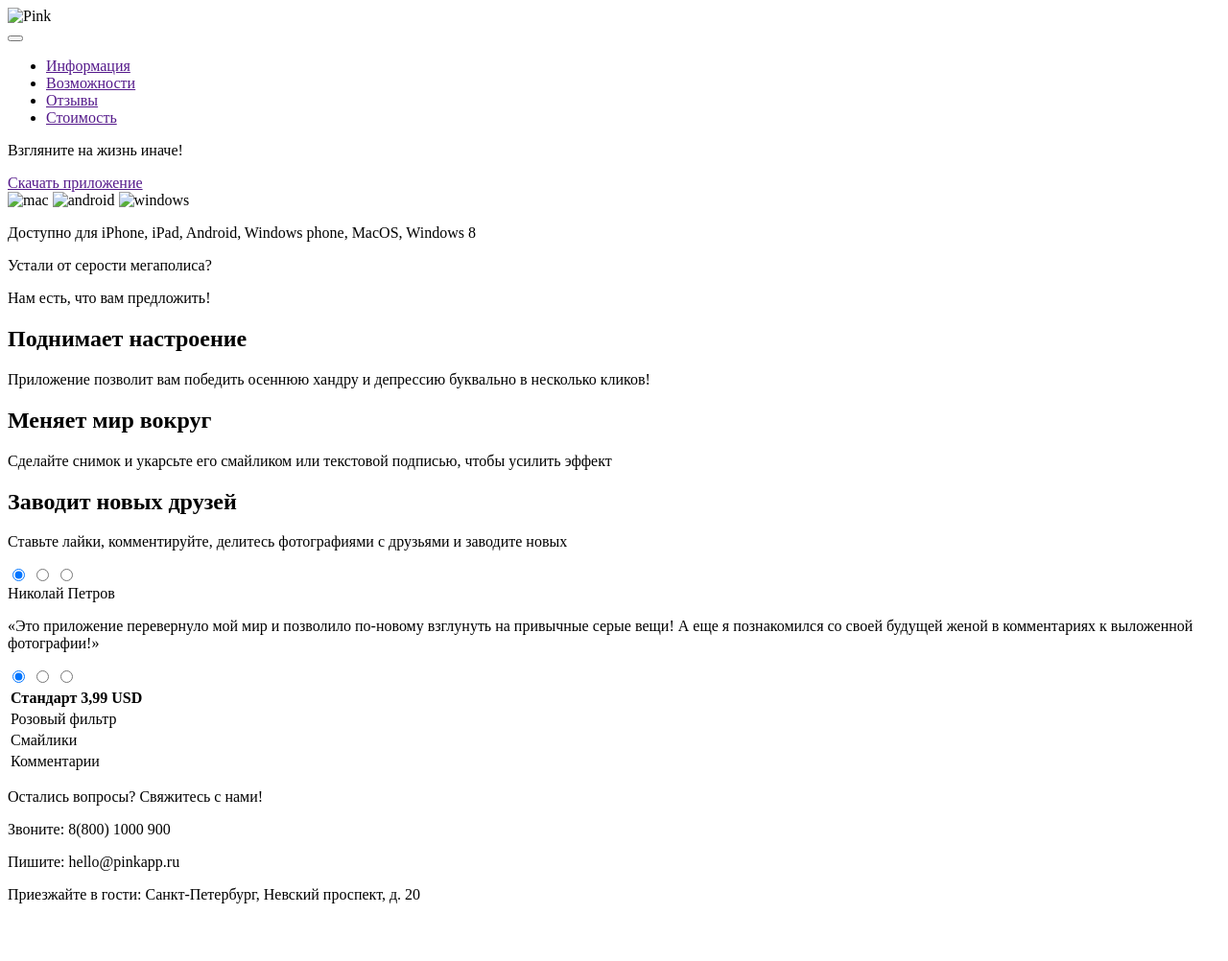
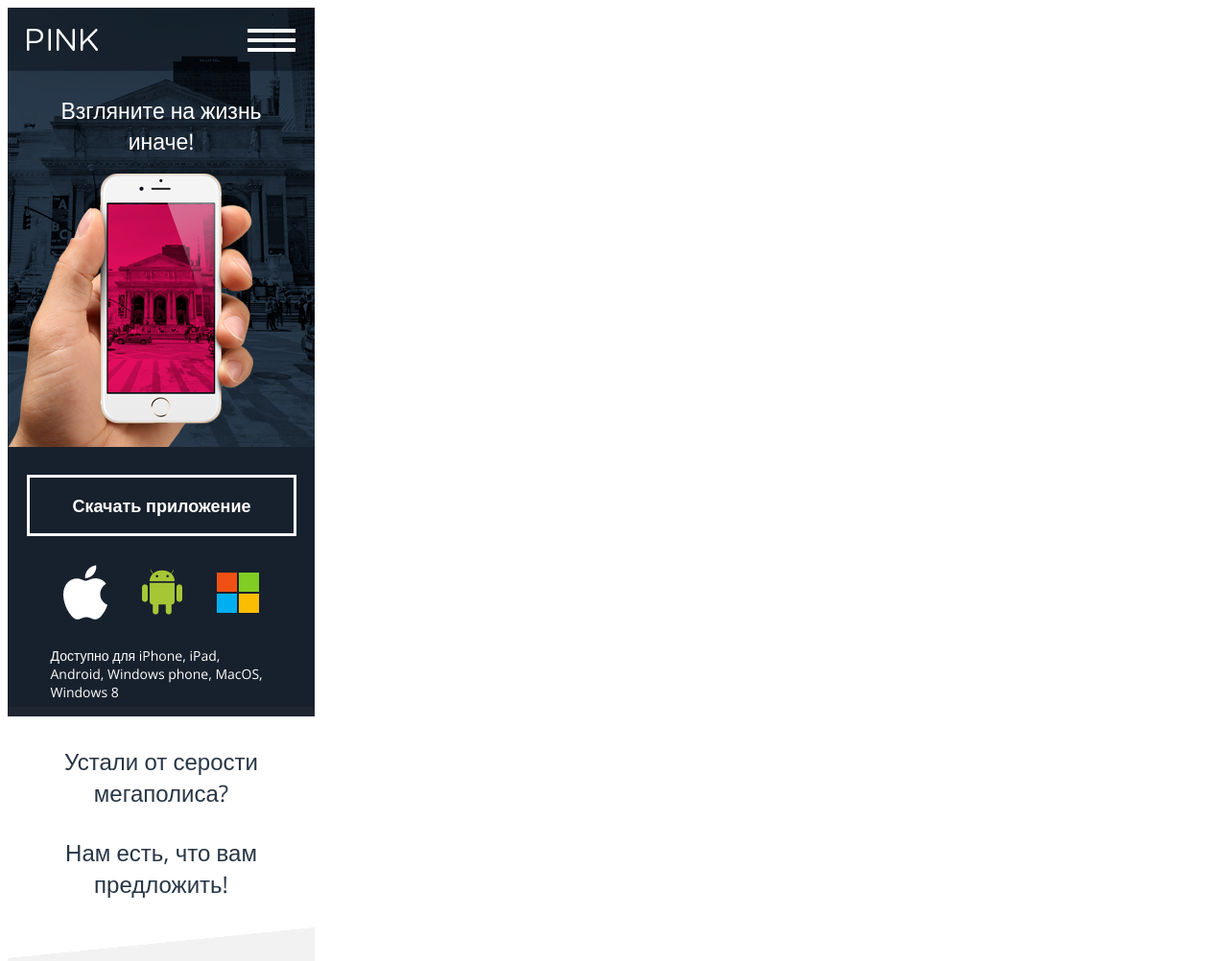
Before and after one commit to iuliya/4998-Pink, a website: page index.html in a window 1280 px wide. Shown: the top 1002 px of the page at 96% size. Before the commit the page ends 958 px from the top, so only its background shows below. Drawn offline with nearby package versions, Linux system fonts and the light colour scheme.

Commit message:
Задание 3

```diff
--- /dev/null
+++ b/css/style-header.css
@@ -0,0 +1,131 @@
+.page-wrapper {
+    width: 320px;
+}
+.page-header {
+    background-color: #1d2631;
+    background-image: url("../img/bg-page-header.png");
+    background-repeat: no-repeat;
+    color: white;
+    min-height: 729px;
+    position: relative;
+}
+.page-header--clearfix::after {
+    clear: both;
+    content: "";
+    display: table;
+    margin-bottom: 25px;
+}
+.page-header__logo-wrap {
+    float: left;
+    height: 66px;
+}
+.page-header__logo-wrap img {
+    margin-left: 20px;
+    margin-top: 22px;
+
+    position: relative;
+    z-index: 5;
+}
+.page-header__menu-btn-wrap {
+    float: right;
+}
+.page-header__menu-btn {
+    display: block;
+    border: medium none;
+    cursor: pointer;
+    height: 24px;
+    margin-right: 20px;
+    margin-top: 22px;
+    padding: 0;
+    position: relative;
+    width: 50px;
+    z-index: 5;
+}
+.page-header__menu-btn--open {
+    background: url("../img/btn-menu-open.png") no-repeat;
+}
+.page-header__menu-btn--close {
+    background: url("../img/btn-menu-close.png") no-repeat right center;
+}
+.page-header .main-menu {
+    display: block;
+    background-color: #283645;
+    padding-top: 69px;
+    position: absolute;
+    top: 0;
+    width: 320px;
+}
+
+.page-header .main-menu--close{
+    display: none;
+}
+.page-header .main-menu ul {
+    box-shadow: 0 -1px black;
+    margin: 0;
+    padding: 0;
+}
+.page-header .main-menu li {
+    list-style: outside none none;
+}
+.page-header .main-menu li a {
+    background-color: #283645;
+    box-shadow: 0 -1px black inset, 0 1px #495562 inset;
+    color: #fff;
+    display: block;
+    font-family: "Open Sans",sans-serif;
+    font-size: 18px;
+    font-weight: 400;
+    line-height: 32px;
+    padding: 16px 0;
+    text-align: center;
+    text-decoration: none;
+    text-transform: uppercase;
+}
+.page-header__slogan {
+    font-family: "Open Sans",sans-serif;
+    font-size: 23px;
+    font-weight: 300;
+    margin: 0 auto 332px;
+    padding: 0;
+    text-align: center;
+    width: 221px;
+}
+.page-header .application {
+    margin: 0 auto;
+    width: 280px;
+}
+.page-header .application__download-btn {
+    border: 3px solid white;
+    color: #fff;
+    display: block;
+    font-family: "Open Sans",sans-serif;
+    font-size: 18px;
+    font-weight: 700;
+    line-height: 18px;
+    margin-bottom: 30px;
+    padding: 20px 0;
+    text-align: center;
+    text-decoration: none;
+    width: 275px;
+}
+.page-header .application__device-logo {
+    margin: 0 auto 28px;
+    min-height: 57px;
+    width: 205px;
+}
+.page-header .application__device-logo img {
+    padding-right: 32px;
+    vertical-align: middle;
+}
+.page-header .application__device-logo img:nth-child(3n) {
+    padding-right: 0;
+}
+.page-header .application__device-name {
+    color: #fff;
+    font-family: "Open Sans",sans-serif;
+    font-size: 14px;
+    font-weight: 300;
+    margin: 0 auto;
+    padding-bottom: 16px;
+    width: 231px;
+}
--- a/index.html
+++ b/index.html
@@ -4,7 +4,9 @@
 <head>
   <meta charset="utf-8">
   <title>HTML Academy: Pink</title>
-  <!-- <link rel="stylesheet" href="css/style.css"> -->
+  <link rel="stylesheet" href="css/style-header.css">
+  <link rel="stylesheet" href="css/style.css">
+  <link href='http://fonts.googleapis.com/css?family=Open+Sans:400,300,700&subset=latin,cyrillic-ext,cyrillic' rel='stylesheet' type='text/css'>
 </head>
 
 <body>
@@ -12,13 +14,13 @@
         <header class="page-header">
             <div class="page-header--clearfix">
                 <div class="page-header__logo-wrap">
-                    <img src="" alt="Pink" class="logo">
+                    <img src="img/logo.png" alt="Pink">
                 </div>
                 <div class="page-header__menu-btn-wrap">
-                    <button type="button" class="page-header__menu-btn page-header__menu-btn--open"></button>
+                    <a href="" class="page-header__menu-btn page-header__menu-btn--open"></a>
                 </div>
             </div>
-            <nav class="main-menu">
+            <nav class="main-menu main-menu--close">
                 <ul>
                     <li><a href="">Информация</a></li>
                     <li><a href="">Возможности</a></li>
@@ -27,13 +29,16 @@
                 </ul>
             </nav>
             <p class="page-header__slogan">Взгляните на жизнь иначе!</p>
-            <a class="page-header__download-btn" href="">Скачать приложение</a>
-            <div class="page-header__device-logo">
-                <img src="" alt="mac">
-                <img src="" alt="android">
-                <img src="" alt="windows">
+            <div class="application">
+                <a class="application__download-btn" href="">Скачать приложение</a>
+                <div class="application__device-logo">
+                    <img src="img/logo-apple.png
+                    " alt="mac">
+                    <img src="img/logo-android.png" alt="android">
+                    <img src="img/logo-microsoft.png" alt="windows">
+                </div>
+                <p class="application__device-name">Доступно для iPhone, iPad, Android, Windows phone, MacOS, Windows 8</p>
             </div>
-            <p class="page-header__device">Доступно для iPhone, iPad, Android, Windows phone, MacOS, Windows 8</p>
         </header>
         <div class="page-content">
             <div  class="page-content__text">
@@ -59,14 +64,14 @@
                 <input type="radio" id="comment-2" name="toggle1">
                 <input type="radio" id="comment-3" name="toggle1">
                 <div class="slider-comments__controls">
-                    <label for="comment-1"></label>
+                    <label for="comment-1" class="slider-comments__controls--active"></label>
                     <label for="comment-2"></label>
                     <label for="comment-3"></label>
                 </div>
                 <div class="slider-comments__list">
                     <div class="slider-comments__item">
-                        <div class="slider-comments__title">Николай Петров</div>
-                        <p class="slider-comments__text">&laquo;Это приложение перевернуло мой мир и позволило по-новому взглунуть на привычные серые вещи! А еще я познакомился со своей будущей женой в комментариях к выложенной фотографии!&raquo;</p>
+                        <div class="slider-comments__item-title">Николай Петров</div>
+                        <p class="slider-comments__item-text">&laquo;Это приложение перевернуло мой мир и позволило по-новому взглянуть на привычные серые вещи! А еще я познакомился со своей будущей женой в комментариях к выложенной фотографии!&raquo;</p>
                     </div>
                 </div>
             </div>
@@ -118,7 +123,7 @@
             </p>
             <div class="page-footer__map"></div>
         </footer>
-  <!-- <script src="js/script.js"></script> -->
     </div>
+    <script src="js/script.js"></script>
 </body>
 </html>
--- /dev/null
+++ b/less/components/page-content.less
@@ -0,0 +1,126 @@
+.page-content {
+
+    &__text {
+        padding-top: 30px;
+        background-color: white;
+
+        &:after{
+            content: ' ';
+            display: block;
+            height: 32px;
+            background-image: linear-gradient( to right bottom, white 50%, #f2f2f2 50%);
+    }
+
+        & p {
+            width: 205px;
+            margin: 0 auto;
+            margin-bottom: 29px;
+
+            font-family: @font-face;
+            font-size: 24px;
+            font-weight: 300;
+            color: #283645;
+            text-align: center;
+        }
+    }
+
+    &__features {
+            min-height: 792px;
+            padding: 0 25px;
+            padding-top: 40px;
+
+            background: url("../img/bg-features-iphone.png") no-repeat;
+            background-position: center bottom;
+            background-color: #f2f2f2;
+            font-family: @font-face;
+            font-size: 14px;
+            font-weight: 400;
+            line-height: 24px;
+            text-align: center;
+    }
+
+    &__features-item{
+            margin-bottom: 30px;
+
+            & h2 {
+                padding: 0;
+                margin: 0;
+
+                font-family: @font-face;
+                font-size: 16px;
+                font-weight: 700;
+
+            }
+    }
+
+    .slider-comments {
+            padding: 0px 20px;
+            padding-top: 30px;
+            position: relative;
+            background-color: white;
+
+            &:after{
+                content: ' ';
+                display: block;
+                height: 32px;
+                margin: 0 -20px;
+                background-image: linear-gradient( to right bottom, white 50%, #f2f2f2 50%);
+            }
+
+            & input {
+                display: none;
+            }
+
+            &__controls {
+                position: absolute;
+                margin-bottom: 42px;
+                margin-left: -32px;
+                left: 50%;
+                bottom: 0;
+
+                & label {
+                    display: inline-block;
+                    width: 6px;
+                    height: 6px;
+                    margin-right: 19px;
+                    border-radius: 50%;
+                    background-color: rgba(0, 0, 0, 0.3);
+                }
+
+                & label:last-child {
+                    margin-right: 0;
+                }
+
+               // &--active {
+               //     box-shadow: 0 0 0 3px #233343;
+               // }
+
+            }
+
+            &__item {
+                padding-bottom: 42px;
+            }
+
+            &__item-title {
+                font-family: @font-face;
+                font-size: 18px;
+                font-weight: 700;
+                line-height: 30px;
+                color: #000000;
+                text-align: center;
+            }
+
+            &__item-text {
+                font-family: @font-face;
+                font-size: 14px;
+                font-weight: 400;
+                line-height: 30px;
+                color: #283645;
+                text-align: center;
+            }
+    }
+    .slider-prices {
+            padding-top: 30px;
+            background-color: #f2f2f2;
+    }
+}
--- /dev/null
+++ b/less/components/page-footer.less
@@ -0,0 +1,45 @@
+.page-footer {
+        padding: 0 25px;
+        padding-top: 50px;
+
+        &__text {
+                padding-bottom: 44px;
+
+                font-family: @font-face;
+                font-size: 24px;
+                font-weight: 300;
+                color: #283645;
+                text-align: center;
+        }
+
+        &__contacts {
+                padding-bottom: 28px;
+
+                font-family: @font-face;
+                font-size: 24px;
+                font-weight: 300;
+                color: #d22856;
+                text-align: center;
+
+                & span {
+                        font-family: @font-face;
+                        font-size: 18px;
+                        font-weight: 700;
+                        color: #283645;
+                        text-align: center;
+                }
+
+        }
+
+        &__map {
+
+                &:before {
+                content:  '  ';
+                display: block;
+                background-image: linear-gradient(-45deg, red 25%, transparent 25%),
+                    linear-gradient(45deg, red 25%, transparent 25%);
+                }
+
+
+        }
+}
--- /dev/null
+++ b/less/components/page-wrapper.less
@@ -0,0 +1,3 @@
+.page-wrapper {
+    width: 320px;
+}
--- /dev/null
+++ b/less/style.less
@@ -0,0 +1,5 @@
+@import url("variables.less");
+@import url("components/page-wrapper.less");
+@import url("components/page-content.less");
+@import url("components/page-footer.less");
+//@import url("components/page-header.less");
--- /dev/null
+++ b/less/variables.less
@@ -0,0 +1 @@
+@font-face: "Open Sans", sans-serif;
```
Also changed, not shown: js/script.js (added, +15 -0 lines), css/style.css (added), img/bg-features-iphone.png (added), img/bg-logo-wrap.png (added), img/bg-page-header.png (added), img/btn-menu-close.png (added), img/btn-menu-open.png (added), img/logo-android.png (added), img/logo-apple.png (added), img/logo-microsoft.png (added), img/logo.png (added), less/components/page-header.less (added).
